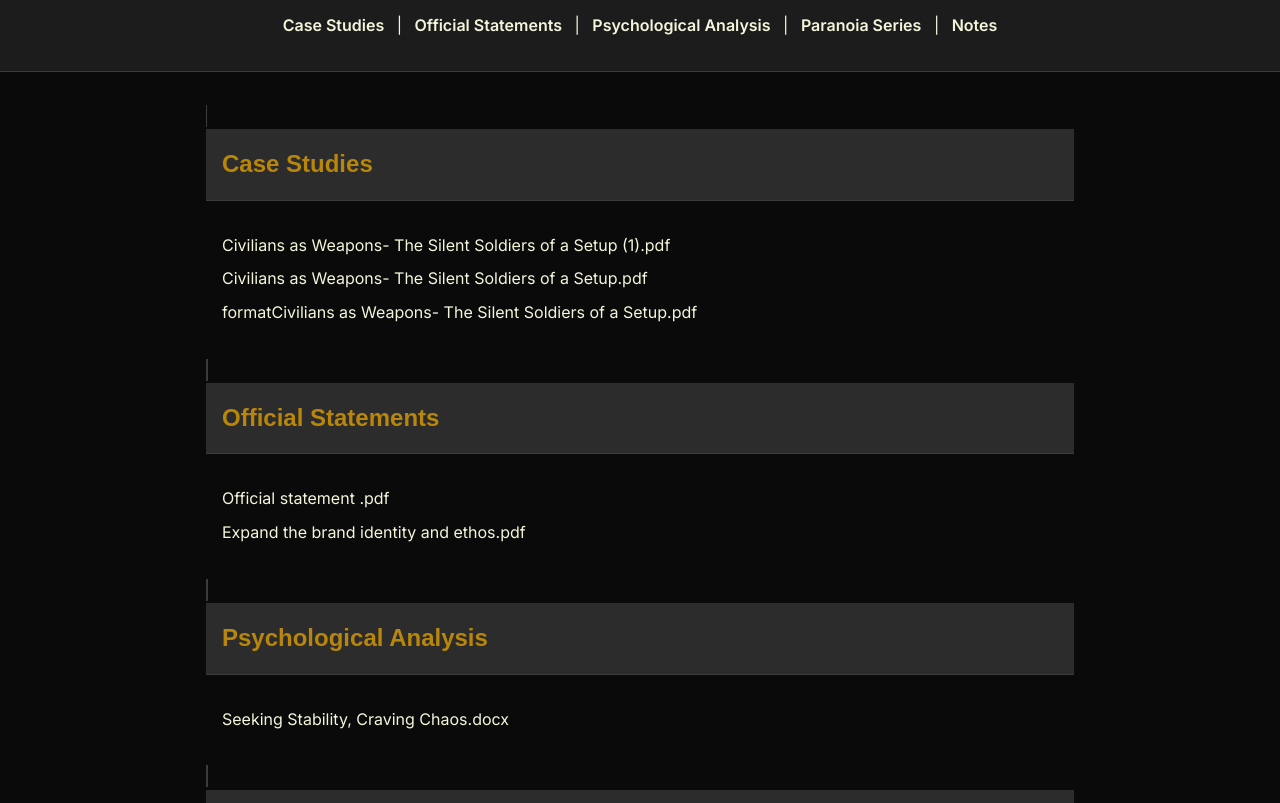
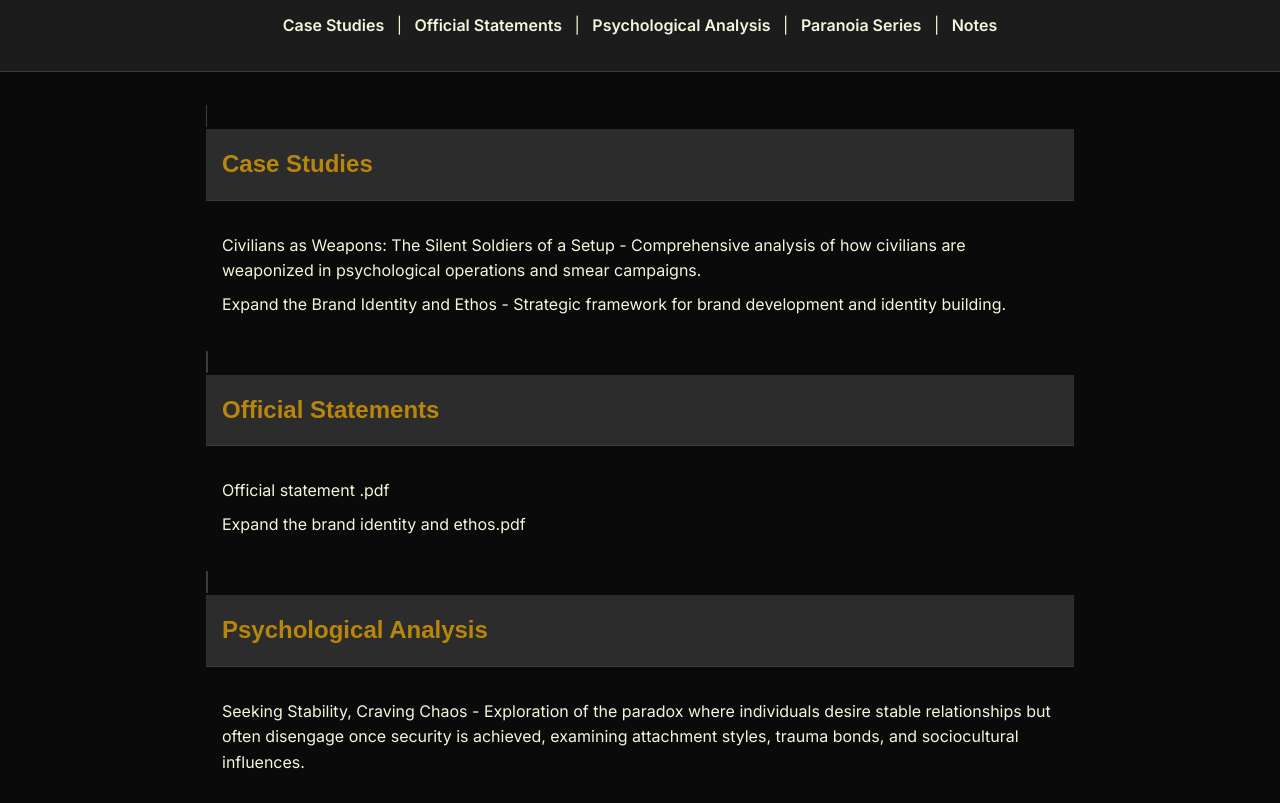
Before and after one commit to RyanrealAF/docs-website, a plain HTML site: page index.html in a window 1280 px wide. Shown: the part 135-938 px from the top of the page. Drawn offline with Linux system fonts and the light colour scheme; a web font is replaced by a local one.

Commit message:
docs: refine document links in index.html
- Remove duplicate and formatted PDF links for "Civilians as Weapons"
- Add descriptive text to remaining links for better clarity
- Add new link for "Expand the Brand Identity and Ethos"
- Update "Seeking Stability, Craving Chaos" link with descriptive text

This improves user experience by eliminating redundancy and providing context for each resource.

```diff
--- a/index.html
+++ b/index.html
@@ -30,9 +30,8 @@
             </summary>
             <div class="content">
                 <ul>
-                    <li><a href="docs/Civilians as Weapons- The Silent Soldiers of a Setup (1).pdf" target="_blank">Civilians as Weapons- The Silent Soldiers of a Setup (1).pdf</a></li>
-                    <li><a href="docs/Civilians as Weapons- The Silent Soldiers of a Setup.pdf" target="_blank">Civilians as Weapons- The Silent Soldiers of a Setup.pdf</a></li>
-                    <li><a href="docs/formatCivilians as Weapons- The Silent Soldiers of a Setup.pdf" target="_blank">formatCivilians as Weapons- The Silent Soldiers of a Setup.pdf</a></li>
+                    <li><a href="docs/Civilians as Weapons- The Silent Soldiers of a Setup.pdf" target="_blank">Civilians as Weapons: The Silent Soldiers of a Setup</a> - Comprehensive analysis of how civilians are weaponized in psychological operations and smear campaigns.</li>
+                    <li><a href="docs/Expand the brand identity and ethos.pdf" target="_blank">Expand the Brand Identity and Ethos</a> - Strategic framework for brand development and identity building.</li>
                 </ul>
             </div>
         </module-section>
@@ -55,7 +54,7 @@
             </summary>
             <div class="content">
                 <ul>
-                    <li><a href="docs/Seeking Stability, Craving Chaos.docx" target="_blank">Seeking Stability, Craving Chaos.docx</a></li>
+                    <li><a href="docs/Seeking Stability, Craving Chaos.docx" target="_blank">Seeking Stability, Craving Chaos</a> - Exploration of the paradox where individuals desire stable relationships but often disengage once security is achieved, examining attachment styles, trauma bonds, and sociocultural influences.</li>
                 </ul>
             </div>
         </module-section>
```
